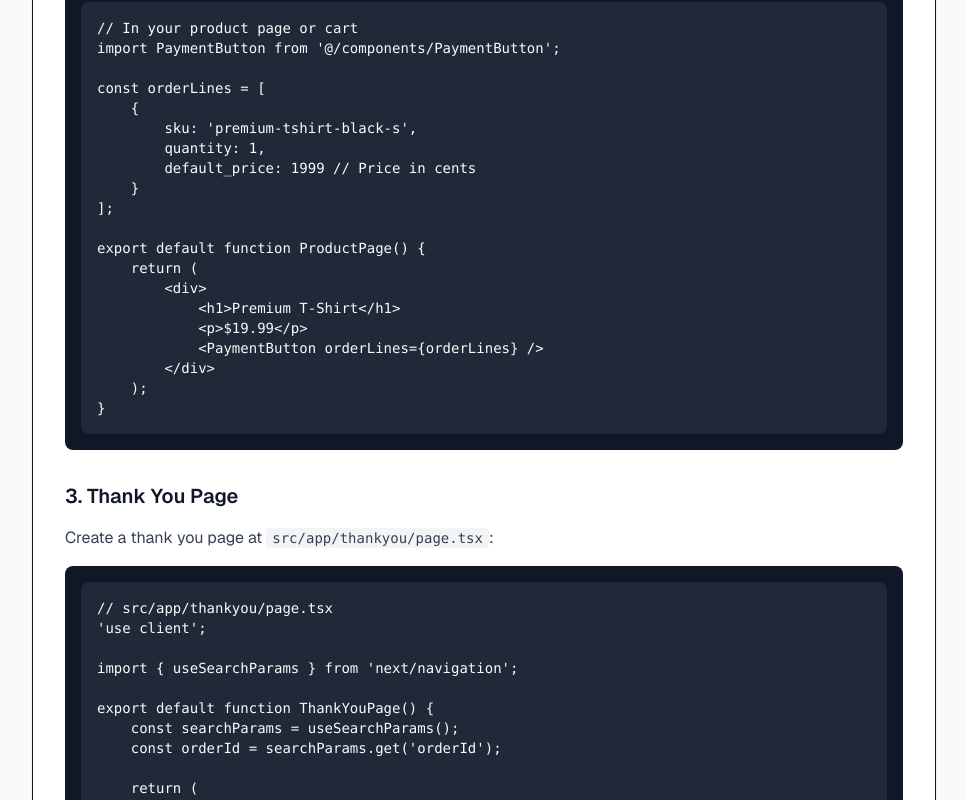
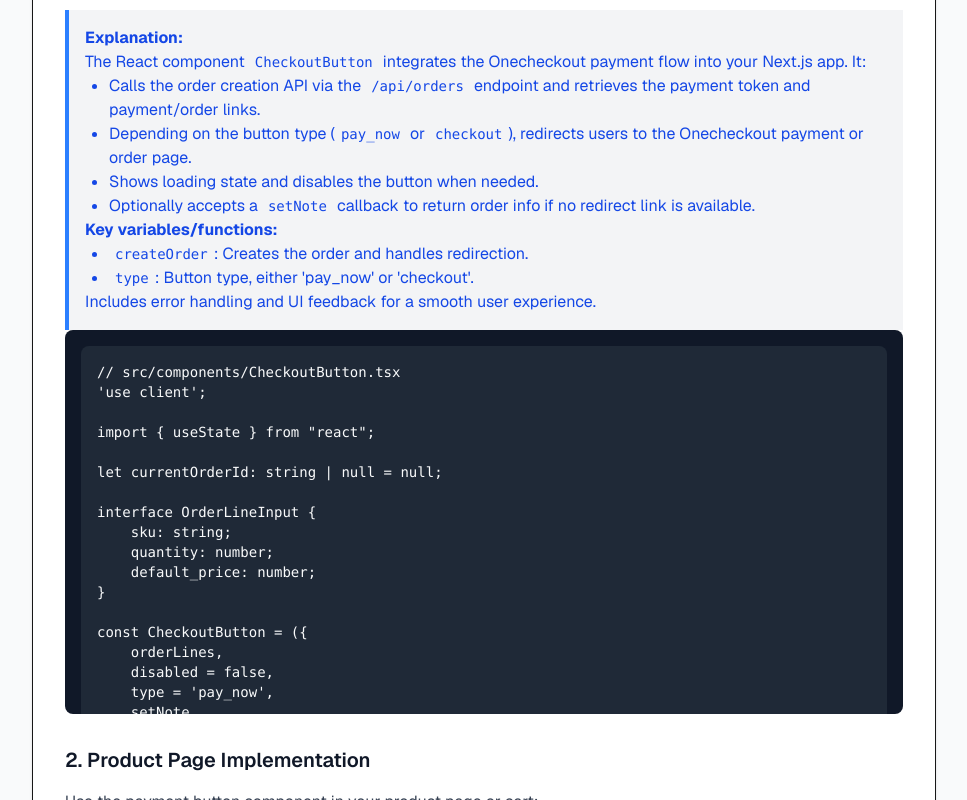
Before and after one commit to co-cam/demo-store, a Next.js app: page /docs in a window 1280 px wide. Shown: the part 3420-4220 px from the top of the page, without its empty margins (312-1279 px from the left). Built offline with nearby package versions, Linux system fonts and the light colour scheme.

Commit message:
edit docs

```diff
--- a/src/app/docs/page.tsx
+++ b/src/app/docs/page.tsx
@@ -296,7 +296,7 @@ export async function POST(request: Request, { params }: { params: Promise<{ id:
 
                 <div className="space-y-8">
                   <div>
-                    <h3 className="text-xl font-semibold text-gray-900 mb-4">1. Payment Button Component</h3>
+                    <h3 className="text-xl font-semibold text-gray-900 mb-4">1a. Payment Button Component</h3>
                     <p className="text-gray-700 mb-4">
                       Create a reusable payment button component that handles the Onecheckout SDK:
                     </p>
@@ -467,6 +467,119 @@ export default PaymentButton;`}</code>
                   </div>
 
                   <div>
+                    <h3 className="text-xl font-semibold text-gray-900 mb-4">1b. Checkout Button Component</h3>
+                    <p className="text-gray-700 mb-4">
+                      Create a reusable checkout button component (<code className="bg-gray-100 px-2 py-1 rounded text-sm">CheckoutButton</code>) that handles order creation logic and redirects users to the payment or order page:
+                    </p>
+                    <blockquote className="bg-gray-100 border-l-4 border-blue-500 text-blue-700 p-4">
+                      <p><strong>Explanation:</strong></p>
+                      <p>The React component <code>CheckoutButton</code> integrates the Onecheckout payment flow into your Next.js app. It:</p>
+                      <ul className="list-disc pl-6">
+                        <li>Calls the order creation API via the <code>/api/orders</code> endpoint and retrieves the payment token and payment/order links.</li>
+                        <li>Depending on the button type (<code>pay_now</code> or <code>checkout</code>), redirects users to the Onecheckout payment or order page.</li>
+                        <li>Shows loading state and disables the button when needed.</li>
+                        <li>Optionally accepts a <code>setNote</code> callback to return order info if no redirect link is available.</li>
+                      </ul>
+                      <p><strong>Key variables/functions:</strong></p>
+                      <ul className="list-disc pl-6">
+                        <li><code>createOrder</code>: Creates the order and handles redirection.</li>
+                        <li><code>type</code>: Button type, either 'pay_now' or 'checkout'.</li>
+                      </ul>
+                      <p>Includes error handling and UI feedback for a smooth user experience.</p>
+                    </blockquote>
+                    <div className="bg-gray-900 rounded-lg p-4 overflow-x-auto max-h-96">
+                      <pre className="text-sm text-gray-100">
+                        <code>{`// src/components/CheckoutButton.tsx
+'use client';
+
+import { useState } from "react";
+
+let currentOrderId: string | null = null;
+
+interface OrderLineInput {
+    sku: string;
+    quantity: number;
+    default_price: number;
+}
+
+const CheckoutButton = ({
+    orderLines,
+    disabled = false,
+    type = 'pay_now',
+    setNote,
+}: {
+    orderLines?: OrderLineInput[];
+    disabled?: boolean;
+    type?: 'pay_now' | 'checkout';
+    setNote?: (note: string) => void;
+}) => {
+    const [isLoading, setIsLoading] = useState(false);
+
+    async function createOrder() {
+        if (disabled) return false;
+
+        setIsLoading(true);
+        let paymentToken: string | boolean = false;
+        try {
+            const orderData = orderLines || [
+                { quantity: 1, sku: 'premium-tshirt-black-s', default_price: 1999 },
+            ];
+
+            const response = await fetch('/api/orders', {
+                method: 'POST',
+                headers: {
+                    'Content-Type': 'application/json',
+                },
+                body: JSON.stringify({
+                    order_lines: orderData,
+                }),
+            });
+            if (!response.ok) {
+                const errorData: any = await response.json();
+                throw new Error(\`HTTP error! Status: \${response.status}, Message: \${errorData.message || 'Unknown error'}\`);
+            }
+            const data: any = await response.json();
+            paymentToken = data?.order?.payment_token || false;
+            currentOrderId = data?.order?.id || null;
+
+            const links = data?.order?.links || [];
+            for (const link of links) {
+                if (link.rel === 'pay' && type === 'pay_now') {
+                    window.location.href = link.href;
+                    return paymentToken;
+                }
+                if (link.rel === 'order' && type === 'checkout') {
+                    window.location.href = link.href;
+                    return paymentToken;
+                }
+            }
+        } catch (error) {
+            console.error('Error calling internal API:', error);
+        } finally {
+            setIsLoading(false);
+        }
+        setNote?.(\`Order created with ID: \${currentOrderId}, no redirect link available\`);
+        return paymentToken;
+    }
+
+    return (
+        <button
+            onClick={createOrder}
+            disabled={isLoading || disabled}
+            className={\`w-full h-full px-6 py-2 rounded-lg font-semibold transition-colors duration-200 shadow-md focus:outline-none focus:ring-2 focus:ring-blue-500 focus:ring-offset-2
+                \${isLoading || disabled ? 'bg-gray-300 text-gray-500 cursor-not-allowed' : 'bg-blue-600 hover:bg-blue-700 text-white'}\`}
+        >
+            {isLoading ? 'Processing...' : (type === 'pay_now' ? 'Pay now' : 'Proceed to Checkout')}
+        </button>
+    );
+}
+
+export default CheckoutButton;`}</code>
+                      </pre>
+                    </div>
+                  </div>
+
+                  <div>
                     <h3 className="text-xl font-semibold text-gray-900 mb-4">2. Product Page Implementation</h3>
                     <p className="text-gray-700 mb-4">
                       Use the payment button component in your product page or cart:
@@ -475,6 +588,7 @@ export default PaymentButton;`}</code>
                       <pre className="text-sm text-gray-100">
                         <code>{`// In your product page or cart
 import PaymentButton from '@/components/PaymentButton';
+import CheckoutButton from '@/components/CheckoutButton';
 
 const orderLines = [
     {
@@ -490,6 +604,10 @@ export default function ProductPage() {
             <h1>Premium T-Shirt</h1>
             <p>$19.99</p>
             <PaymentButton orderLines={orderLines} />
+            {/* or */}
+            <CheckoutButton orderLines={orderLines} type="pay_now" />
+            {/* or */}
+            <CheckoutButton orderLines={orderLines} type="checkout" />
         </div>
     );
 }`}</code>
```
Also changed, not shown: 1 other file (tests, documents, lock files or other folders).
